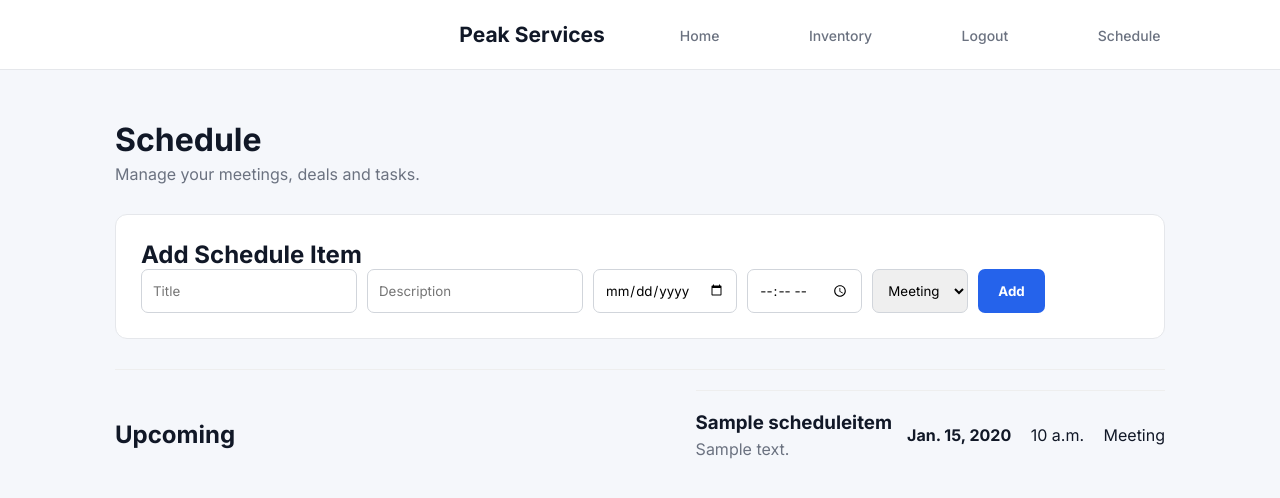
After one commit to 8001688-cmyk/Peak-Services, a Django app: page /schedule/ in a window 1280 px wide. The commit adds this page. Shown: the top 498 px of the page. Run offline with Django 3.2, Linux system fonts and the light colour scheme; tables that the repository leaves empty hold one stand-in row (values such as "Sample post").

Commit message:
Schedule module, input a calender throgh javascript

```diff
--- a/Peak Services/main/models.py
+++ b/Peak Services/main/models.py
@@ -1,4 +1,5 @@
 
+from pickle import TRUE
 from django.db import models
 
 # Create your models here.
@@ -11,3 +12,21 @@ class InventoryItem(models.Model):
 
     def __str__(self):
         return self.name
+
+# Schedule stuff
+
+class ScheduleItem(models.Model):
+    TYPE_CHOICES = [
+        ('Meeting', 'Meeting'),
+        ('Deal', 'Deal'),
+        ('Task', 'Task'),
+        ('Other', 'Other'),
+    ]
+    title = models.CharField(max_length=200)
+    description = models.TextField(blank=TRUE)
+    date = models.DateField()
+    time = models.TimeField()
+    item_type = models.CharField(max_length=20, choices=TYPE_CHOICES, default='Task')
+
+    def __str__(self):
+        return self.title
--- a/Peak Services/main/static/main/style.css
+++ b/Peak Services/main/static/main/style.css
@@ -434,7 +434,102 @@ body {
 }
 
 
+/* Schedule */
 
+.schedule-page {
+    margin: 0;
+    background: #f5f7fb;
+    font-family: 'Inter', sans-serif;
+    color: #111827;
+}
+
+.schedule-container {
+    max-width: 1100px;
+    margin: 50px auto;
+    padding: 0 25px;
+}
+
+    .schedule-container h1 {
+        margin-bottom: 5px;
+    }
+
+    .schedule-container > p {
+        color: #6b7280;
+        margin-bottom: 30px;
+    }
+
+.schedule-add {
+    background: white;
+    padding: 25px;
+    border-radius: 12px;
+    border: 1px solid #e5e7eb;
+    margin-bottom: 30px;
+}
+
+    .schedule-add h2 {
+        margin-top: 0;
+    }
+
+    .schedule-add form {
+        display: flex;
+        gap: 10px;
+        flex-wrap: wrap;
+    }
+
+    .schedule-add input,
+    .schedule-add select {
+        padding: 11px;
+        border: 1px solid #d1d5db;
+        border-radius: 7px;
+        font-family: inherit;
+    }
+
+    .schedule-add button {
+        padding: 11px 20px;
+        border: none;
+        border-radius: 7px;
+        background: #2563eb;
+        color: white;
+        font-weight: bold;
+        cursor: pointer;
+    }
+
+        .schedule-add button:hover {
+            background: #1d4ed8;
+        }
+
+.schedule-list {
+    background: white;
+    padding: 25px;
+    border-radius: 12px;
+    border: 1px solid #e5e7eb;
+}
+
+    .schedule-list h2 {
+        margin-top: 0;
+    }
+
+.schedule-item {
+    display: flex;
+    justify-content: space-between;
+    align-items: center;
+    padding: 20px 0;
+    border-top: 1px solid #eee;
+}
+
+    .schedule-item h3 {
+        margin: 0 0 5px;
+    }
+
+    .schedule-item p {
+        margin: 0;
+        color: #6b7280;
+    }
+
+    .schedule-item strong,
+    .schedule-item span {
+        margin-left: 15px;
+    }
 
 
 
--- a/Peak Services/main/templates/main/index.html
+++ b/Peak Services/main/templates/main/index.html
@@ -26,6 +26,7 @@
         {% if user.is_authenticated %}
 
 
+        <a href="{% url 'schedule' %}">Schedule</a>
 
         <a href="{% url 'inventory' %}">Inventory</a>
 
@@ -51,7 +52,7 @@
 
         <div class="main-content">
 
-            <p class="title">Welcome,{{ user.username }}!</p>
+            <p class="title">Welcome, {{ user.username }}!</p>
 
             <h1>Manage your Business <span>with confidence</span></h1>
 
--- a/Peak Services/main/templates/main/inventory.html
+++ b/Peak Services/main/templates/main/inventory.html
@@ -18,6 +18,7 @@
             <a href="{% url 'home' %}">Home</a>
             <a href="{% url 'inventory' %}">Inventory</a>
             <a href="{% url 'logout' %}">Logout</a>
+            <a href="{% url 'schedule' %}">Schedule</a>
 
 
 
--- /dev/null
+++ b/Peak Services/main/templates/main/schedule.html
@@ -0,0 +1,112 @@
+{% load static %}
+<!DOCTYPE html>
+
+<html lang="en" xmlns="http://www.w3.org/1999/xhtml">
+<head>
+    <meta charset="utf-8" />
+    <title>Schedule PS</title>
+    <meta name="viewport" content="width=device-width, initial-scale=1.0" />
+
+    <link href="{% static 'main/style.css' %}" rel="stylesheet" />
+</head>
+<body class="schedule-page">
+
+    <nav class="all-nav">
+        <h2>Peak Services</h2>
+
+        <div>
+            <a href="{% url 'home' %}">Home</a>
+            <a href="{% url 'inventory' %}">Inventory</a>
+            <a href="{% url 'logout' %}">Logout</a>
+            <a href="{% url 'schedule' %}">Schedule</a>
+
+
+
+
+        </div>
+    </nav>
+
+    <!---Adding tasks-->
+
+    <div class="schedule-container">
+
+        <h1>Schedule</h1>
+        <p>Manage your meetings, deals and tasks.</p>
+
+        <section class="schedule-add">
+
+            <h2>Add Schedule Item</h2>
+
+            <form action="{% url 'add_schedule' %}" method="POST">
+
+                {% csrf_token %}
+
+                <input type="text"
+                       name="title"
+                       placeholder="Title"
+                       required />
+
+                <input type="text"
+                       name="description"
+                       placeholder="Description" />
+
+                <input type="date"
+                       name="date"
+                       required />
+
+                <input type="time"
+                       name="time"
+                       required />
+
+                <select name="item_type">
+
+                    <option value="Meeting">Meeting</option>
+                    <option value="Deal">Deal</option>
+                    <option value="Task">Task</option>
+                    <option value="Other">Other</option>
+
+                </select>
+
+                <button type="submit">Add</button>
+
+            </form>
+        </section>
+
+        <!---Adding tasks-->
+
+        <section class="schedule-item">
+
+            <h2>Upcoming</h2>
+
+            {% for item in items %}
+
+            <div class="schedule-item">
+
+                <div>
+
+                    <h3>{{ item.title }}</h3>
+
+                    <p>{{ item.description }}</p>
+                </div>
+
+                <div>
+
+                    <strong>{{ item.date }}</strong>
+
+                    <span>{{ item.time }}</span>
+
+                    <span>{{ item.item_type }}</span>
+                </div>
+            </div>
+
+            {% empty %}
+
+            <p>No scheduled items yet.</p>
+
+            {% endfor %}
+        </section>
+
+    </div>
+
+</body>
+</html>
--- a/Peak Services/main/urls.py
+++ b/Peak Services/main/urls.py
@@ -11,5 +11,7 @@ urlpatterns = [
     path('inventory/add/', views.add_item, name='add_item'),
     path('inventory/delete/<int:item_id>/', views.delete_item, name='delete_item'),
     path('inventory/update/<int:item_id>/', views.update_stock, name='update_stock'),
+    path('schedule/', views.schedule, name='schedule'),
+    path('schedule/add/', views.add_schedule, name='add_schedule'),
 
  ]
--- a/Peak Services/main/views.py
+++ b/Peak Services/main/views.py
@@ -1,7 +1,8 @@
 from django.shortcuts import render, redirect, get_object_or_404
 from django.contrib.auth import login
-from .models import InventoryItem
+from .models import InventoryItem, ScheduleItem
 from django.contrib.auth.forms import UserCreationForm
+from datetime import date
 
 
 
@@ -73,3 +74,23 @@ def update_stock(request, item_id):
         item.save()
 
     return redirect('inventory')
+
+
+# Schedule module
+
+def schedule(request):
+    today = date.today()
+    items = ScheduleItem.objects.all().order_by('date', 'time')
+
+    return render(request, 'main/schedule.html', {'items': items, 'today': today,})
+
+def add_schedule(request):
+    if request.method == 'POST':
+        ScheduleItem.objects.create(title=request.POST['title'],
+        description=request.POST['description'],
+        date=request.POST['date'],
+        time=request.POST['time'],
+
+        item_type=request.POST['item_type'])
+
+        return redirect('schedule')
```
Also changed, not shown: Peak Services/db.sqlite3, Peak Services/main/migrations/0003_scheduleitem_alter_inventoryitem_id.py (added), 1 other file.
